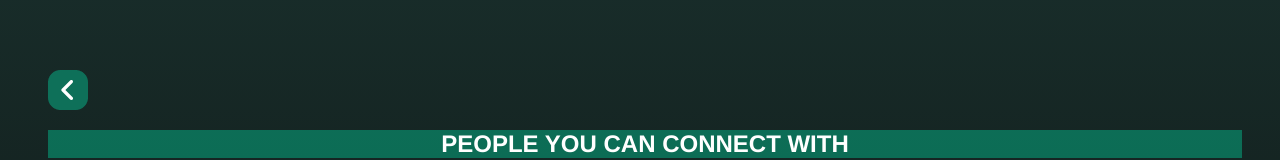
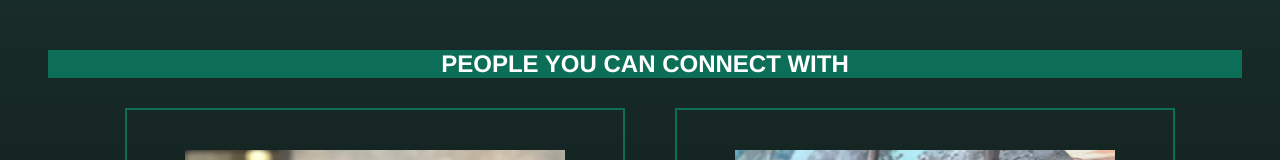
Before and after one commit to Ekuaappiah/mini-project, a Vue app: page /profile/1 in a window 1280 px wide. Shown: the part 124-284 px from the top of the page. Built offline with nearby package versions, Linux system fonts and the light colour scheme.

Commit message:
Update Interest.vue

```diff
--- a/src/views/Interest.vue
+++ b/src/views/Interest.vue
@@ -25,8 +25,10 @@
 
    <div class="cont">
 
-  <img style="cursor:pointer;"
-  @click="redirectToPreviousPage" :src="require('@/assets/pics/icon.png' )"  alt="">
+
+  <!-- <img style="cursor:pointer;"
+  @click="redirectToPreviousPage" :src="require('@/assets/pics/icon.png' )"  alt=""> -->
+
 </div>
 
 <h2 style="
```
